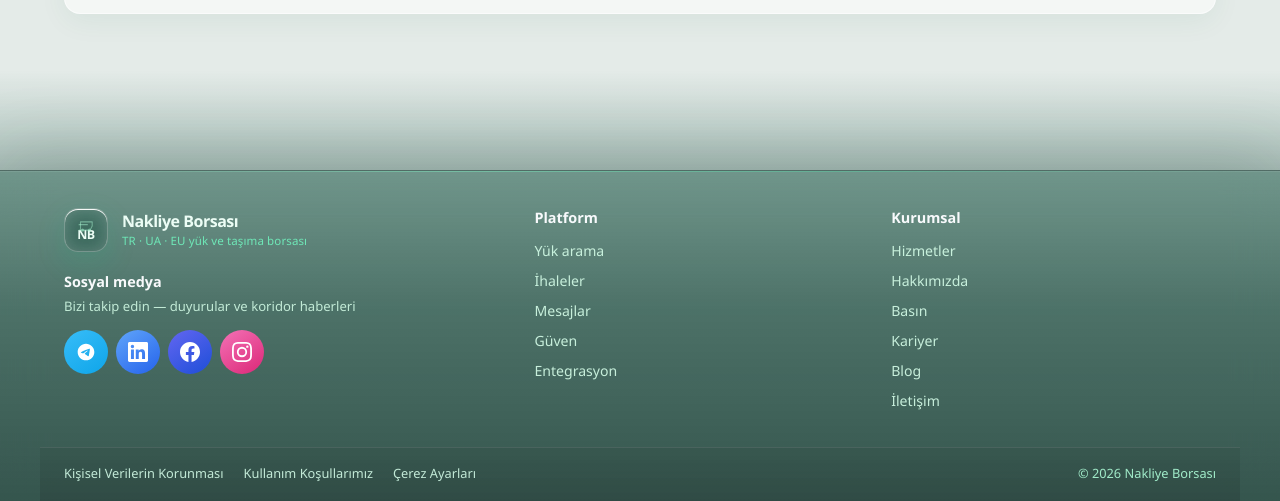
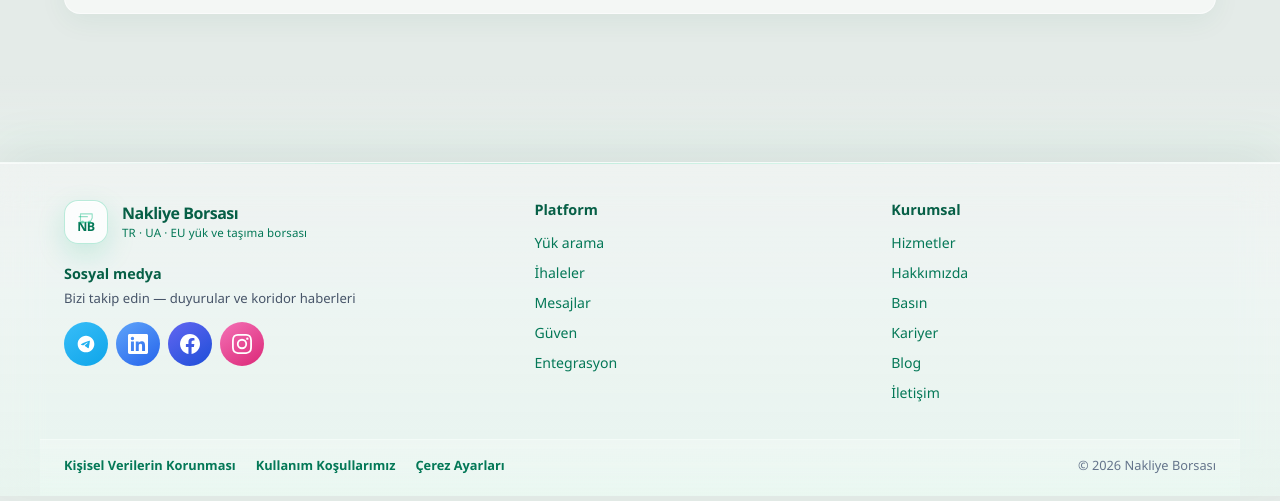
Before and after one commit to kutluhanakinci8-ux/nakliyeborsasi, a Next.js app in the folder apps/web/: page /blog in a window 1280 px wide. Shown: the part 1045-1546 px from the top of the page. Built offline with nearby package versions, Linux system fonts and the light colour scheme.

Commit message:
Restyle footer as soft light glass to match video canvas
Mint translucent footer, bridge, and dark-green typography like main content.

Co-authored-by: kutluhanakinci8-ux <kutluhanakinci8-ux@users.noreply.github.com>

```diff
--- a/apps/web/src/app/globals.css
+++ b/apps/web/src/app/globals.css
@@ -145,15 +145,15 @@ a {
 .site-footer-bridge {
   position: relative;
   z-index: 1;
-  height: 100px;
-  margin-top: 8px;
+  height: 88px;
+  margin-top: 12px;
   pointer-events: none;
   background: linear-gradient(
     180deg,
     transparent 0%,
-    rgba(6, 78, 59, 0.06) 25%,
-    rgba(6, 78, 59, 0.14) 55%,
-    rgba(6, 60, 46, 0.28) 100%
+    rgba(255, 255, 255, 0.08) 35%,
+    rgba(236, 253, 245, 0.22) 72%,
+    rgba(228, 235, 232, 0.32) 100%
   );
 }
 
@@ -1359,26 +1359,26 @@ a {
 }
 
 .site-brand--footer .site-brand-name {
-  color: #ecfdf5;
+  color: #065f46;
 }
 
 .site-brand--footer .site-brand-tagline {
-  color: #6ee7b7;
+  color: #047857;
 }
 
 .site-brand--footer .site-brand-mark {
-  border-color: rgba(255, 255, 255, 0.22);
-  background: rgba(255, 255, 255, 0.08);
+  border-color: rgba(16, 185, 129, 0.28);
+  background: rgba(255, 255, 255, 0.72);
   backdrop-filter: blur(10px);
   -webkit-backdrop-filter: blur(10px);
 }
 
 .site-brand--footer .site-brand-monogram {
-  color: #ecfdf5;
+  color: #047857;
 }
 
 .site-brand--footer .site-brand-icon {
-  color: rgba(167, 243, 208, 0.5);
+  color: rgba(16, 185, 129, 0.45);
 }
 
 .site-nav-link {
@@ -1443,20 +1443,20 @@ a {
   margin-top: auto;
   position: relative;
   z-index: 2;
-  color: #ecfdf5;
+  color: #0f172a;
   padding-top: 0;
   background: linear-gradient(
     180deg,
-    rgba(6, 72, 54, 0.52) 0%,
-    rgba(4, 55, 42, 0.68) 42%,
-    rgba(3, 42, 33, 0.78) 100%
+    rgba(255, 255, 255, 0.38) 0%,
+    rgba(248, 255, 254, 0.48) 38%,
+    rgba(236, 253, 245, 0.52) 100%
   );
-  backdrop-filter: blur(26px) saturate(1.08);
-  -webkit-backdrop-filter: blur(26px) saturate(1.08);
-  border-top: 1px solid rgba(255, 255, 255, 0.14);
+  backdrop-filter: blur(var(--nb-glass-blur)) saturate(1.1);
+  -webkit-backdrop-filter: blur(var(--nb-glass-blur)) saturate(1.1);
+  border-top: 1px solid rgba(255, 255, 255, 0.55);
   box-shadow:
-    inset 0 1px 0 rgba(255, 255, 255, 0.08),
-    0 -24px 64px rgba(2, 44, 34, 0.12);
+    inset 0 1px 0 rgba(255, 255, 255, 0.65),
+    0 -16px 48px rgba(6, 95, 70, 0.06);
 }
 
 .site-footer-top-accent {
@@ -1464,11 +1464,10 @@ a {
   background: linear-gradient(
     90deg,
     transparent 0%,
-    rgba(110, 231, 183, 0.45) 35%,
-    rgba(52, 211, 153, 0.35) 65%,
+    rgba(16, 185, 129, 0.25) 40%,
+    rgba(52, 211, 153, 0.2) 60%,
     transparent 100%
   );
-  opacity: 0.9;
 }
 
 .site-footer-inner {
@@ -1507,7 +1506,7 @@ a {
 .site-footer-social-lead {
   margin: 0 0 14px;
   font-size: 0.82rem;
-  color: rgba(209, 250, 229, 0.88);
+  color: #475569;
   line-height: 1.45;
 }
 
@@ -1530,7 +1529,7 @@ a {
 .site-footer-heading {
   margin: 0 0 12px;
   font-weight: 700;
-  color: #f8fafc;
+  color: #065f46;
   font-size: 0.9rem;
 }
 
@@ -1548,7 +1547,7 @@ a {
 
 .site-footer-links a,
 .site-footer-social a {
-  color: rgba(209, 250, 229, 0.92);
+  color: #047857;
   font-size: 0.88rem;
   display: inline-flex;
   align-items: center;
@@ -1558,7 +1557,7 @@ a {
 
 .site-footer-links a:hover,
 .site-footer-social a:hover {
-  color: #fff;
+  color: #065f46;
 }
 
 .social-media-row {
@@ -1664,7 +1663,7 @@ a {
 }
 
 .site-footer-bottom {
-  border-top: 1px solid rgba(255, 255, 255, 0.1);
+  border-top: 1px solid rgba(255, 255, 255, 0.45);
   padding-top: 16px;
   padding-bottom: 22px;
   display: flex;
@@ -1673,8 +1672,12 @@ a {
   justify-content: space-between;
   gap: 12px 20px;
   font-size: 0.8rem;
-  color: rgba(209, 250, 229, 0.85);
-  background: linear-gradient(180deg, rgba(0, 0, 0, 0.06), rgba(0, 0, 0, 0.12));
+  color: #475569;
+  background: linear-gradient(
+    180deg,
+    rgba(255, 255, 255, 0.22) 0%,
+    rgba(236, 253, 245, 0.35) 100%
+  );
 }
 
 .site-footer-legal {
@@ -1684,18 +1687,19 @@ a {
 }
 
 .site-footer-legal a {
-  color: rgba(209, 250, 229, 0.9);
+  color: #047857;
   font-size: 0.8rem;
   text-decoration: none;
+  font-weight: 600;
 }
 
 .site-footer-legal a:hover {
-  color: #fff;
+  color: #065f46;
 }
 
 .site-footer-copy {
   margin: 0;
-  color: rgba(167, 243, 208, 0.95);
+  color: #64748b;
   font-size: 0.8rem;
 }
 
```
